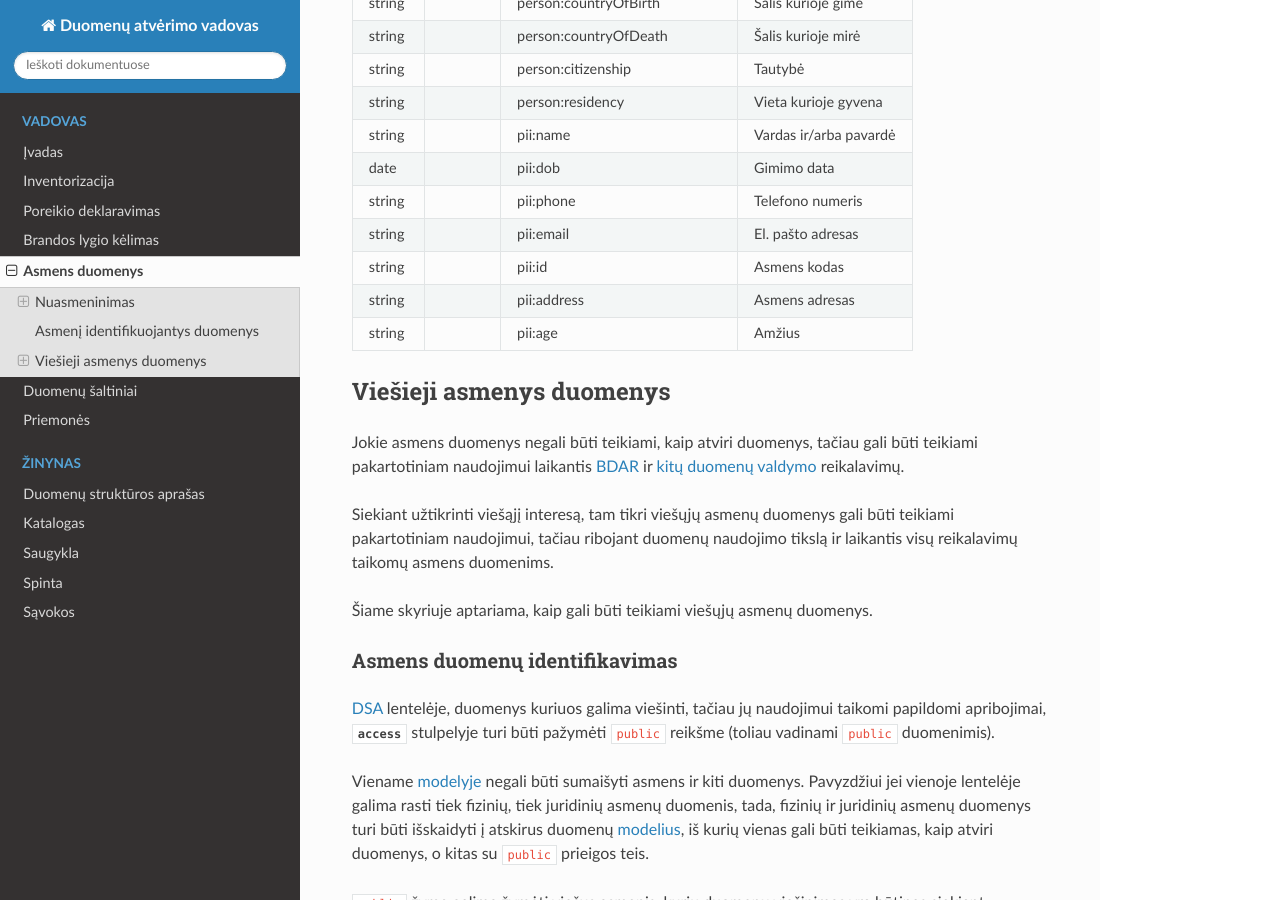
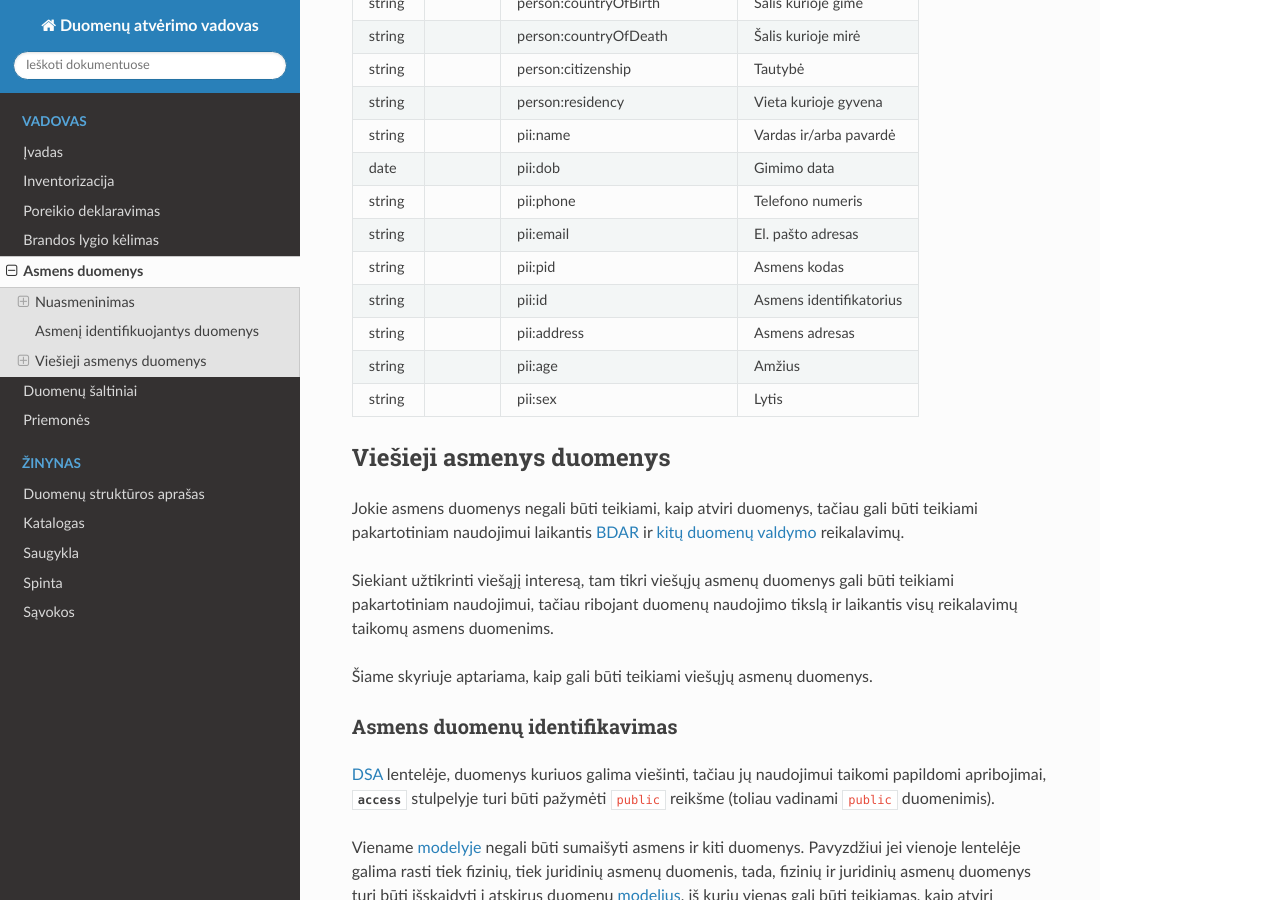
Before and after one commit to atviriduomenys/manifest, a Sphinx documentation site: the page built from docs/asmens-duomenys.rst, in a window 1280 px wide and 900 px high, scrolled down 1245 px. Built offline with Sphinx 7.4.7 and the Read the Docs theme 2.0.0, drawn with Linux system fonts in a browser that asks for light colours.

Commit message:
Add pii:sex and pii:pid.

```diff
--- a/docs/asmens-duomenys.rst
+++ b/docs/asmens-duomenys.rst
@@ -85,11 +85,15 @@ naudojamos nuasmeninimo procese:
 +--------+--------+--------------------------------+---------------------------+
 | string |        | pii:email                      | El. pašto adresas         |
 +--------+--------+--------------------------------+---------------------------+
-| string |        | pii:id                         | Asmens kodas              |
+| string |        | pii:pid                        | Asmens kodas              |
++--------+--------+--------------------------------+---------------------------+
+| string |        | pii:id                         | Asmens identifikatorius   |
 +--------+--------+--------------------------------+---------------------------+
 | string |        | pii:address                    | Asmens adresas            |
 +--------+--------+--------------------------------+---------------------------+
 | string |        | pii:age                        | Amžius                    |
++--------+--------+--------------------------------+---------------------------+
+| string |        | pii:sex                        | Lytis                     |
 +--------+--------+--------------------------------+---------------------------+
 
 
```
Also changed, not shown: other parts of docs/asmens-duomenys.rst (+2 -2 lines).
